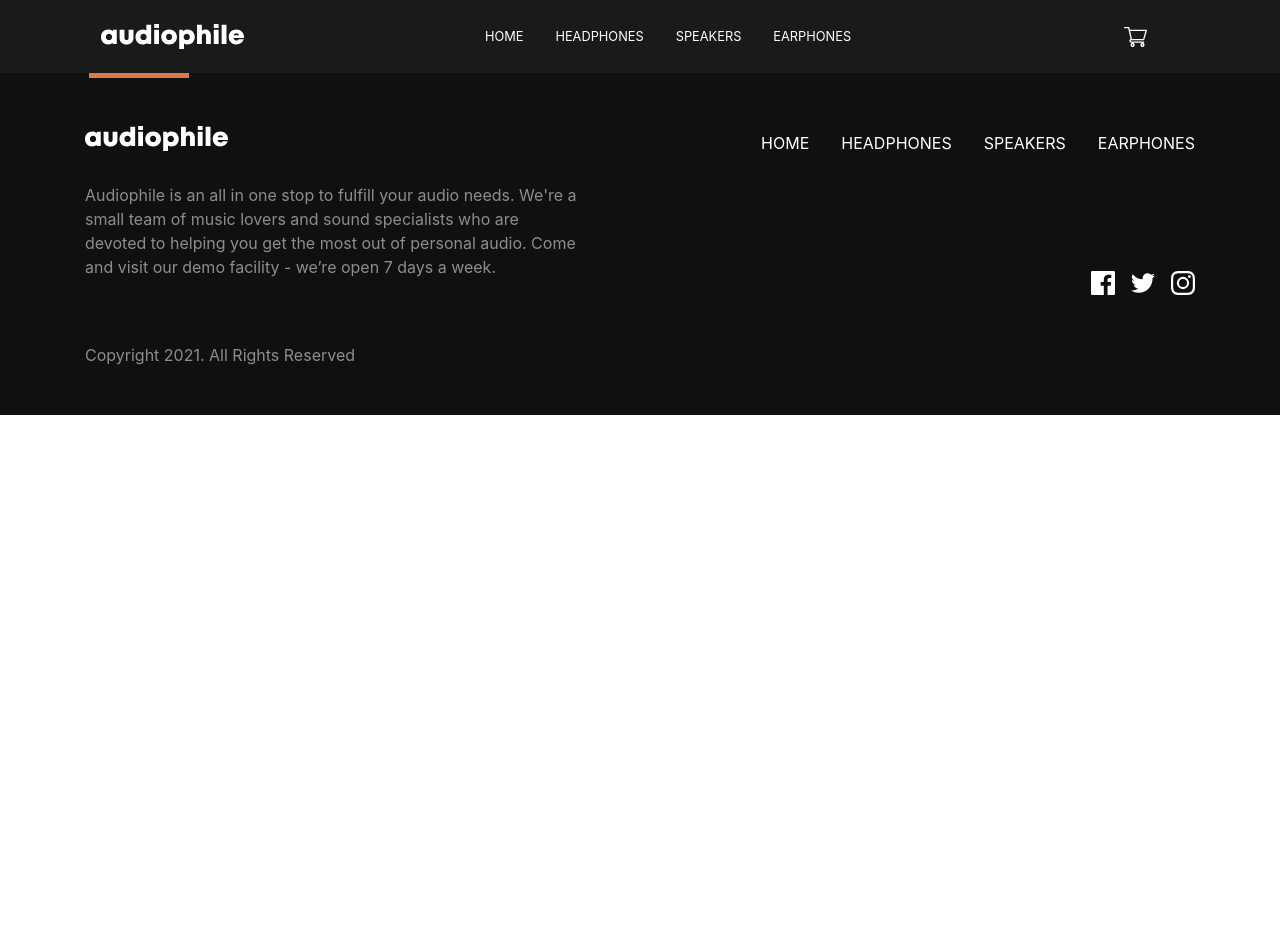
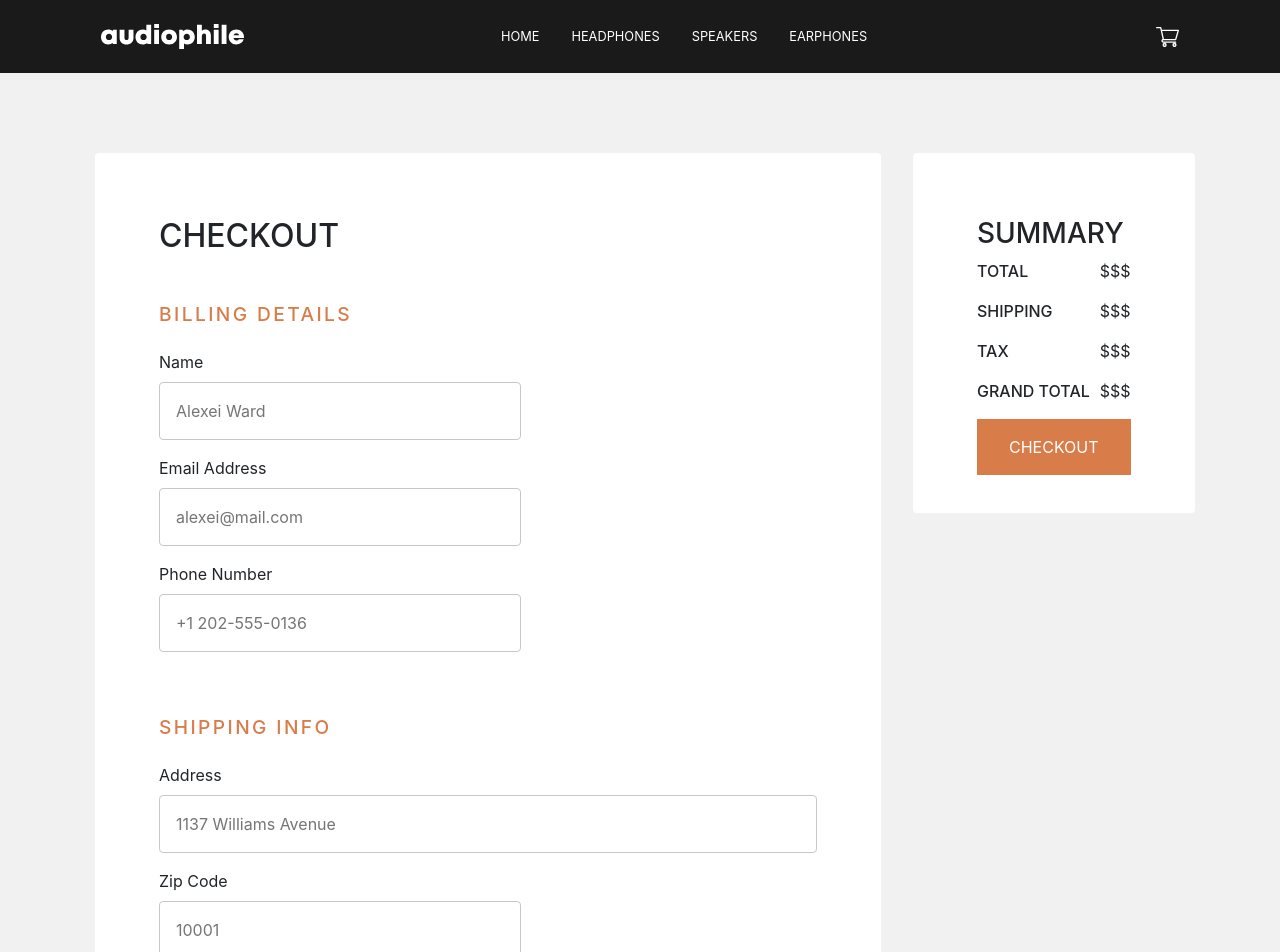
Before and after one commit to zdavidson/audiophile, a React (Create React App) app: page /checkout in a window 1280 px wide. Shown: the top 952 px of the page. Before the commit the page ends 800 px from the top, so only its background shows below. Built offline with nearby package versions, Linux system fonts and the light colour scheme.

Commit message:
checkout inital style

```diff
--- a/src/App.js
+++ b/src/App.js
@@ -5,13 +5,20 @@ import Home from "./components/Home/Home";
 import { BrowserRouter as Router, Route } from "react-router-dom";
 import CategoryContainer from "./components/Products/CategoryContainer";
 import ProductDetailContainer from "./components/ProductDetail/ProductDetailContainer";
+import CartView from "./components/Shared/Cart/CartView";
+import { useState } from "react";
+import Checkout from "./components/Checkout/Checkout";
 
 const App = () => {
+  const [viewCart, setCartView] = useState(false);
+
   return (
     <Router>
       <div className="App">
-        <Navigation />
+        <Navigation viewCart={viewCart} setCartView={setCartView} />
+        {viewCart ? <CartView /> : <div></div>}
         <Route exact path="/" component={Home} />
+        <Route exact path="/checkout" component={Checkout} />
         <Route exact path="/headphones" component={CategoryContainer} />
         <Route exact path="/speakers" component={CategoryContainer} />
         <Route exact path="/earphones" component={CategoryContainer} />
@@ -30,6 +37,7 @@ const App = () => {
           path="/earphones/:name"
           component={ProductDetailContainer}
         />
+
         <Footer />
       </div>
     </Router>
--- /dev/null
+++ b/src/components/Checkout/Checkout.js
@@ -0,0 +1,60 @@
+import "./Checkout.scss";
+import Container from "react-bootstrap/Container";
+import Summary from "./Summary";
+
+const Checkout = () => {
+  return (
+    <div id="checkout-bg">
+      <Container id="checkout-container">
+        <div id="checkout">
+          <h2>Checkout</h2>
+          <form>
+            <h3>Billing Details</h3>
+            <div id="billing-details">
+              <div>
+                <label for="name">Name</label>
+                <input name="name" placeholder="Alexei Ward"></input>
+              </div>
+              <div>
+                <label for="email">Email Address</label>
+                <input name="email" placeholder="alexei@mail.com"></input>
+              </div>
+              <div>
+                <label for="phone">Phone Number</label>
+                <input name="phone" placeholder="+1 202-555-0136"></input>
+              </div>
+            </div>
+
+            <h3 id="header-shipping">Shipping Info</h3>
+            <div id="shipping-info">
+              <div>
+                <label for="address">Address</label>
+                <input
+                  id="address-input"
+                  name="address"
+                  placeholder="1137 Williams Avenue"
+                ></input>
+              </div>
+              <div>
+                <label for="zip-code">Zip Code</label>
+                <input name="zip-code" placeholder="10001"></input>
+              </div>
+              <div>
+                <label for="city">City</label>
+                <input name="city" placeholder="New York"></input>
+              </div>
+              <div>
+                <label for="country">Country</label>
+                <input name="country" placeholder="United States"></input>
+              </div>
+            </div>
+          </form>
+        </div>
+
+        <Summary />
+      </Container>
+    </div>
+  );
+};
+
+export default Checkout;
--- /dev/null
+++ b/src/components/Checkout/Checkout.scss
@@ -0,0 +1,86 @@
+#checkout-bg {
+  background-color: #f1f1f1;
+  // Small Screens
+  @media screen and (max-width: 600px) {
+  }
+
+  // Medium Screens
+  @media screen and (min-width: 600px) and (max-width: 960px) {
+  }
+
+  // Large Screens
+  @media screen and (min-width: 960px) {
+    padding: 5rem;
+  }
+}
+
+#checkout-container {
+  display: flex;
+}
+
+#checkout {
+  // General Styles
+  background-color: #fff;
+  border-radius: 0.25rem;
+
+  h3 {
+    color: #d87d4a;
+    font-size: 1.2rem;
+    letter-spacing: 0.15rem;
+  }
+
+  input {
+    border-radius: 0.25rem;
+    border: 1px solid rgb(199, 199, 199);
+  }
+
+  #billing-details,
+  #shipping-info {
+    display: flex;
+    flex-wrap: wrap;
+  }
+
+  // Small Screens
+  @media screen and (max-width: 600px) {
+  }
+
+  // Medium Screens
+  @media screen and (min-width: 600px) and (max-width: 960px) {
+  }
+
+  // Large Screens
+  @media screen and (min-width: 960px) {
+    padding: 4rem;
+    padding-right: 3rem;
+    margin-right: 1rem;
+
+    h2 {
+      margin-bottom: 3rem;
+    }
+
+    h3 {
+      margin-bottom: 1.5rem;
+    }
+
+    input {
+      padding: 1rem;
+      padding-right: 6rem;
+      margin-right: 1rem;
+      margin-bottom: 1rem;
+    }
+
+    #address-input {
+      padding-right: 24.5rem;
+    }
+
+    #billing-details div,
+    #shipping-info div {
+      display: flex;
+      flex-direction: column;
+    }
+
+    #header-shipping {
+      margin-top: 3rem;
+    }
+  }
+}
--- /dev/null
+++ b/src/components/Checkout/Summary.js
@@ -0,0 +1,35 @@
+import "./Summary.scss";
+
+const Summary = () => {
+  return (
+    <div id="summary">
+      <h3>Summary</h3>
+
+      <div className="summary-details">
+        <div className="summary-headers">
+          <h6>Total</h6>
+          <p>$$$</p>
+        </div>
+
+        <div className="summary-headers">
+          <h6>Shipping</h6>
+          <p>$$$</p>
+        </div>
+
+        <div className="summary-headers">
+          <h6>Tax</h6>
+          <p>$$$</p>
+        </div>
+
+        <div className="summary-headers">
+          <h6>Grand Total</h6>
+          <p>$$$</p>
+        </div>
+
+        <button>Checkout</button>
+      </div>
+    </div>
+  );
+};
+
+export default Summary;
--- /dev/null
+++ b/src/components/Checkout/Summary.scss
@@ -0,0 +1,32 @@
+#summary {
+  // General Styles
+  background-color: #fff;
+  border-radius: 0.25rem;
+
+  height: 45vh;
+
+  .summary-details {
+    display: flex;
+    flex-direction: column;
+  }
+
+  .summary-headers {
+    display: flex;
+    justify-content: space-between;
+    align-items: baseline;
+  }
+
+  // Small Screens
+  @media screen and (max-width: 600px) {
+  }
+
+  // Medium Screens
+  @media screen and (min-width: 600px) and (max-width: 960px) {
+  }
+
+  // Large Screens
+  @media screen and (min-width: 960px) {
+    margin-left: 1rem;
+    padding: 4rem;
+  }
+}
--- /dev/null
+++ b/src/components/Shared/Cart/Cart.js
@@ -0,0 +1,22 @@
+import "./Cart.scss";
+import { Link } from "react-router-dom";
+
+const Cart = () => {
+  return (
+    <div className="cart-bg">
+      <div className="cart-headers">
+        <h6>Cart</h6>
+        <p>Remove All</p>
+      </div>
+
+      <div className="cart-headers">
+        <h6>Total</h6>
+        <p>$$$</p>
+      </div>
+      <Link to="/checkout" target="_top">
+        <button>Checkout</button>
+      </Link>
+    </div>
+  );
+};
+export default Cart;
--- /dev/null
+++ b/src/components/Shared/Cart/Cart.scss
@@ -0,0 +1,36 @@
+.cart-bg {
+  // General Styles
+  background-color: #fff;
+  border-radius: 0.25rem;
+
+  display: flex;
+
+  button {
+    width: 100%;
+  }
+
+  .cart-headers {
+    display: flex;
+  }
+  // Small Screens
+  @media screen and (max-width: 600px) {
+  }
+
+  // Medium Screens
+  @media screen and (min-width: 600px) and (max-width: 960px) {
+  }
+
+  // Large Screens
+  @media screen and (min-width: 960px) {
+    margin-top: 2rem;
+    padding: 1rem;
+    flex-direction: column;
+
+    width: 25vw;
+
+    .cart-headers {
+      justify-content: space-between;
+      align-items: baseline;
+    }
+  }
+}
--- /dev/null
+++ b/src/components/Shared/Cart/CartView.js
@@ -0,0 +1,15 @@
+import "./CartView.scss";
+import Cart from "./Cart";
+import Container from "react-bootstrap/Container";
+
+const CartView = () => {
+  return (
+    <div id="cart-view">
+      <Container className="cart-container">
+        <Cart />
+      </Container>
+    </div>
+  );
+};
+
+export default CartView;
--- /dev/null
+++ b/src/components/Shared/Cart/CartView.scss
@@ -0,0 +1,29 @@
+#cart-view {
+  // General Styles
+  height: 92vh;
+  width: 100%;
+  background-color: rgba(128, 128, 128, 0.459);
+
+  position: absolute;
+  top: 8.9vh;
+  z-index: 5;
+
+  .cart-container {
+    display: flex;
+  }
+
+  // Small Screens
+  @media screen and (max-width: 600px) {
+  }
+
+  // Medium Screens
+  @media screen and (min-width: 600px) and (max-width: 960px) {
+  }
+
+  // Large Screens
+  @media screen and (min-width: 960px) {
+    .cart-container {
+      justify-content: flex-end;
+    }
+  }
+}
--- a/src/components/Shared/Navigation.js
+++ b/src/components/Shared/Navigation.js
@@ -4,7 +4,7 @@ import Container from "react-bootstrap/Container";
 import "./Navigation.scss";
 import { NavLink } from "react-router-dom";
 
-const Navigation = () => {
+const Navigation = ({ viewCart, setCartView }) => {
   return (
     <div className="navigation">
       <Container>
@@ -27,9 +27,13 @@ const Navigation = () => {
               Earphones
             </NavLink>
           </Nav>
-          <NavLink className="navigation-link" to="/">
+          <button
+            onClick={() => setCartView(!viewCart)}
+            className="navigation-link"
+            to="/"
+          >
             <img src="./assets/shared/icon-cart.svg" alt="cart" />
-          </NavLink>
+          </button>
           <span id="hamburger-icon"></span>
         </NavBar>
       </Container>
--- a/src/components/Shared/Navigation.scss
+++ b/src/components/Shared/Navigation.scss
@@ -7,6 +7,15 @@
   padding: 1rem 0;
 
   background-color: #1a1a1a;
+
+  button,
+  button:hover {
+    background-color: transparent;
+  }
+
+  button {
+    padding: 0;
+  }
 
   #brand {
     color: white;
```
